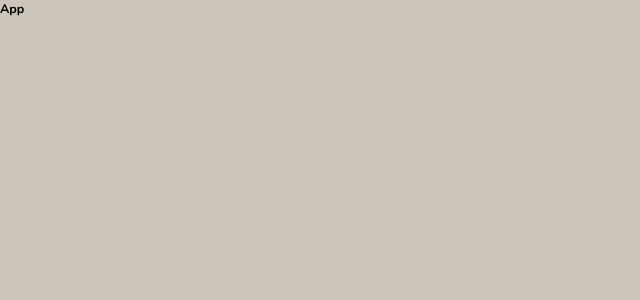
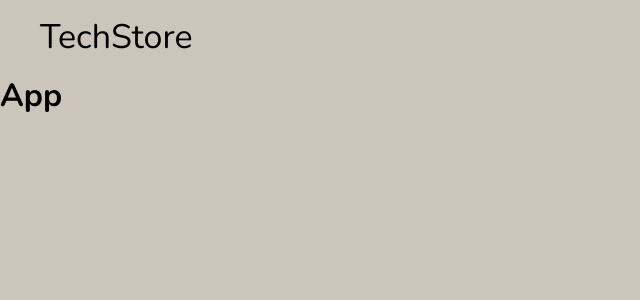
Before and after one commit to carloshrod/cs3-frontend-test, a Next.js app: page / in a window 1280 px wide. Shown: the top 300 px of the page, without its empty margins (0-640 px from the left). Built offline with nearby package versions, Linux system fonts and the light colour scheme.

Commit message:
Add Header component

```diff
--- /dev/null
+++ b/src/components/Header.jsx
@@ -0,0 +1,15 @@
+import { Box, Typography } from '@mui/material';
+
+const Header = () => {
+	return (
+		<Box component='header' sx={{ px: 5, py: 2 }}>
+			<section>
+				<Typography variant='h4' component='span'>
+					TechStore
+				</Typography>
+			</section>
+		</Box>
+	);
+};
+
+export default Header;
--- a/src/pages/_app.js
+++ b/src/pages/_app.js
@@ -1,3 +1,4 @@
+import Header from '@/components/Header';
 import '@/styles/globals.scss';
 import { theme } from '@/theme';
 import { ThemeProvider } from '@mui/material';
@@ -5,6 +6,7 @@ import { ThemeProvider } from '@mui/material';
 export default function App({ Component, pageProps }) {
 	return (
 		<ThemeProvider theme={theme}>
+			<Header />
 			<Component {...pageProps} />
 		</ThemeProvider>
 	);
--- a/src/styles/globals.scss
+++ b/src/styles/globals.scss
@@ -16,7 +16,6 @@ html,
 body {
   height: 100%;
   font-family: $font;
-  font-size: 62.5%;
   background: $gray;
   color: var(--font-color-dark);
 }
```
